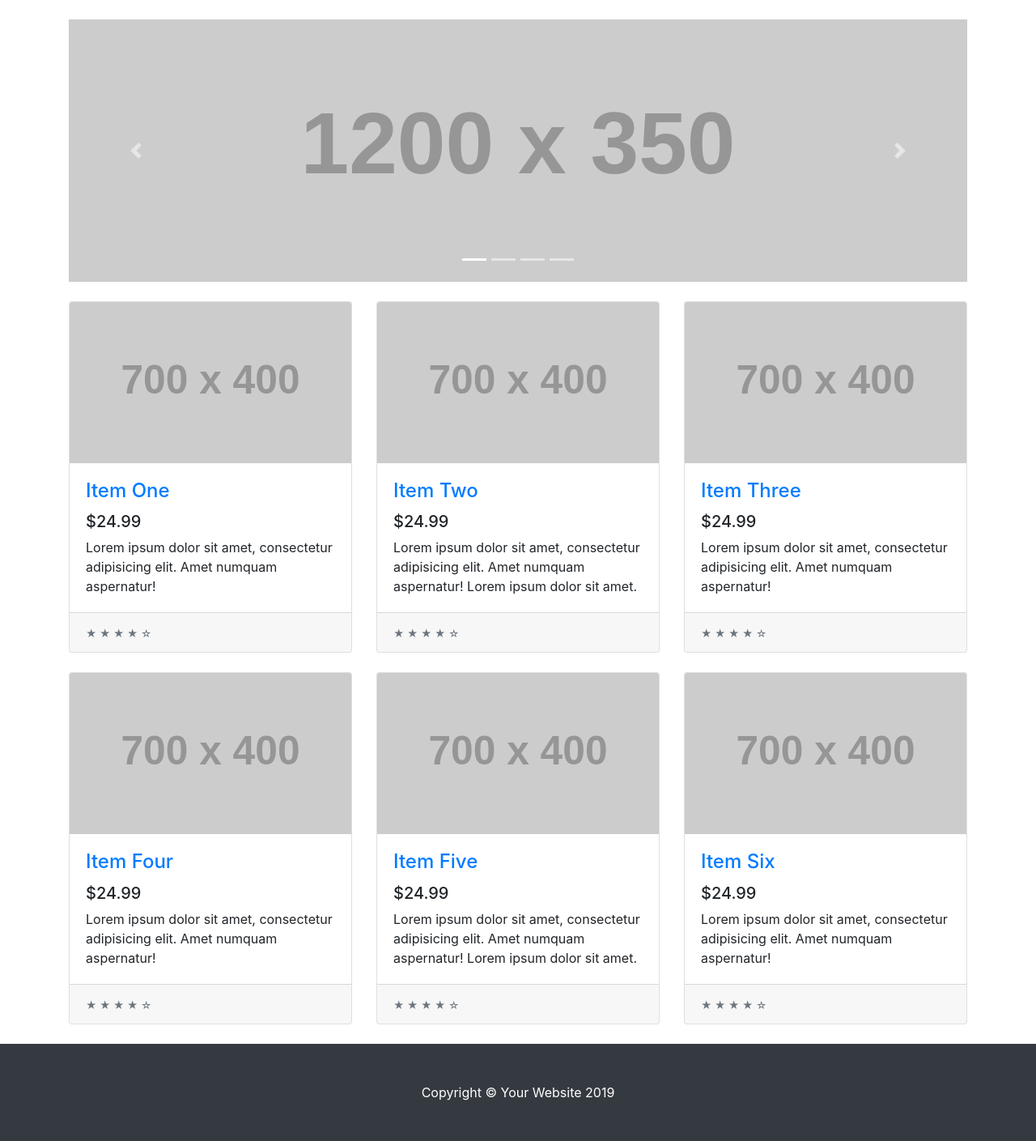
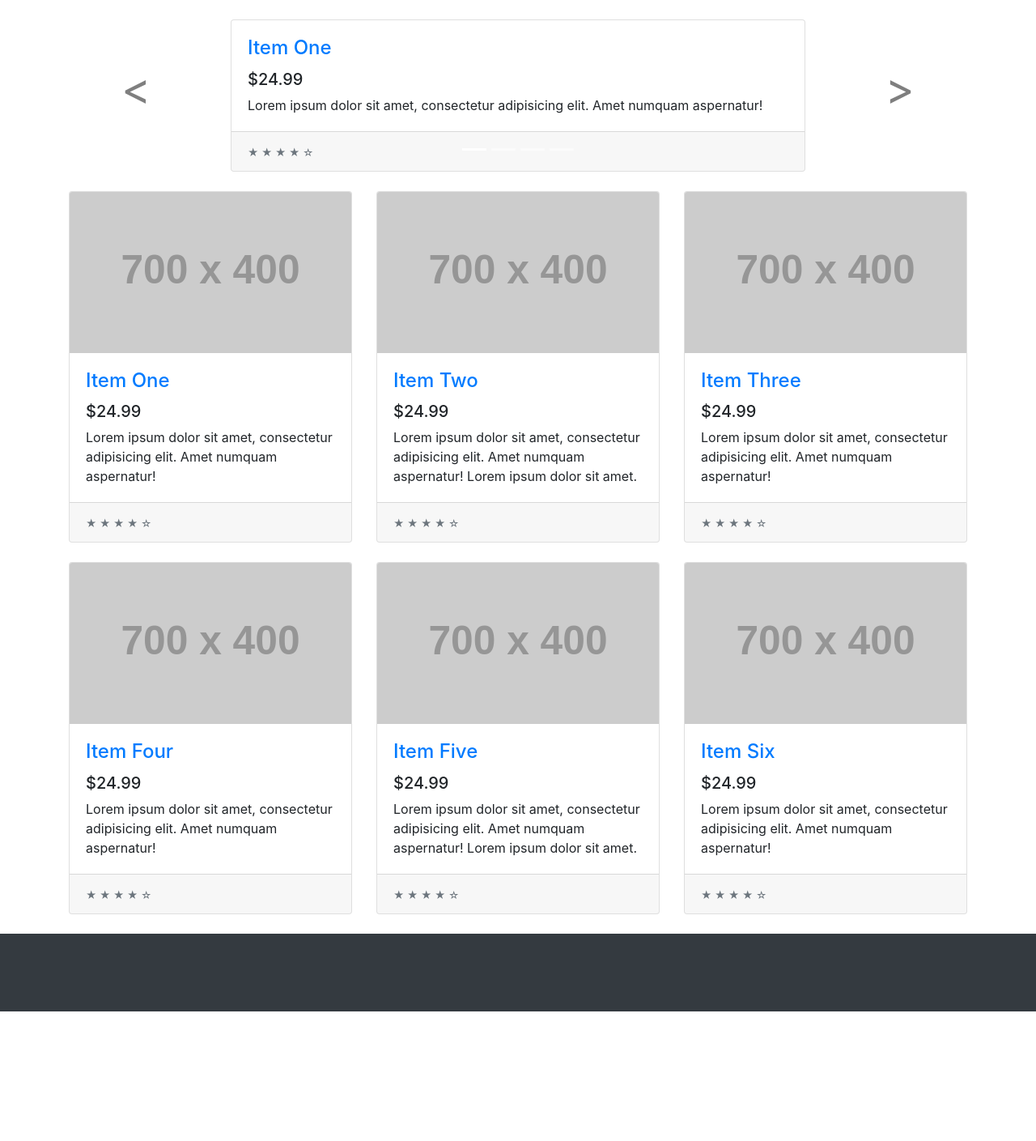
Before and after one commit to yunusdemir/celp, a Flask app: page / in a window 1280 px wide. Shown: the part 56-1465 px from the top of the page at 81% size. After the commit the page ends 1305 px from the top, so only its background shows below. Run offline with Flask 2, Linux system fonts and the light colour scheme; grey boxes labelled with a size stand in for pictures from a placeholder-image service; parts of the project's set-up code (start-up, migrations or seed data) failed here and were passed over; some libraries are stand-ins or nearby versions.

Commit message:
carousel

```diff
--- a/static/css/shop-homepage.css
+++ b/static/css/shop-homepage.css
@@ -10,3 +10,24 @@ body {
 .product_container {
   padding-top: 20px;
 }
+
+.carousel-control-prev-icon,
+.carousel-control-next-icon {
+  height: 100px;
+  width: 100px;
+  background-size: 100%, 100%;
+  background-image: none;
+}
+
+.carousel-control-next-icon:after
+{
+  content: '>';
+  font-size: 55px;
+  color: black;
+}
+
+.carousel-control-prev-icon:after {
+  content: '<';
+  font-size: 55px;
+  color: black;
+}
--- a/templates/index.html
+++ b/templates/index.html
@@ -33,21 +33,27 @@
             <li data-target="#carouselExampleIndicators" data-slide-to="0" class="active"></li>
             <li data-target="#carouselExampleIndicators" data-slide-to="1"></li>
             <li data-target="#carouselExampleIndicators" data-slide-to="2"></li>
-            <li data-target="#carouselExampleIndicators" data-slide-to="2"></li>
+            <li data-target="#carouselExampleIndicators" data-slide-to="3"></li>
           </ol>
           <div class="carousel-inner" role="listbox">
-            <div class="carousel-item active">
-              <img class="d-block img-fluid" src="http://placehold.it/1200x350" alt="First slide">
+            {% for i in range(4) %}
+            <div class="carousel-item {% if i == 0 %}active{% endif %}">
+              <div class="col-lg-8 offset-md-2">
+                <div class="card h-100">
+                  <div class="card-body">
+                    <h4 class="card-title">
+                      <a href="#">Item One</a>
+                    </h4>
+                    <h5>$24.99</h5>
+                    <p class="card-text">Lorem ipsum dolor sit amet, consectetur adipisicing elit. Amet numquam aspernatur!</p>
+                  </div>
+                  <div class="card-footer">
+                    <small class="text-muted">&#9733; &#9733; &#9733; &#9733; &#9734;</small>
+                  </div>
+                </div>
+              </div>
             </div>
-            <div class="carousel-item">
-              <img class="d-block img-fluid" src="http://placehold.it/1200x350" alt="Second slide">
-            </div>
-            <div class="carousel-item">
-              <img class="d-block img-fluid" src="http://placehold.it/1200x350" alt="Third slide">
-            </div>
-            <div class="carousel-item">
-              <img class="d-block img-fluid" src="http://placehold.it/1200x350" alt="Fourth slide">
-            </div>
+            {% endfor %}
           </div>
           <a class="carousel-control-prev" href="#carouselExampleIndicators" role="button" data-slide="prev">
             <span class="carousel-control-prev-icon" aria-hidden="true"></span>
@@ -171,10 +177,6 @@
 
   <!-- Footer -->
   <footer class="py-5 bg-dark">
-    <div class="container">
-      <p class="m-0 text-center text-white">Copyright &copy; Your Website 2019</p>
-    </div>
-    <!-- /.container -->
   </footer>
 
   <!-- Bootstrap core JavaScript -->
```
